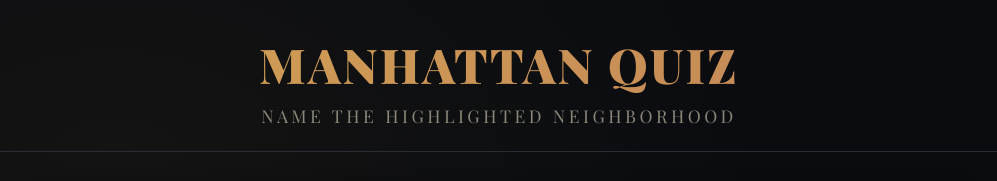
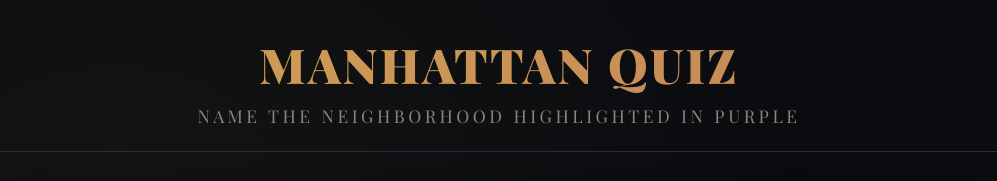
Before and after one commit to awhalaby/manhattanquiz.github.io, a plain HTML site: page index.html in a window 1280 px wide. Shown: the top 181 px of the page, without its empty margins (141-1138 px from the left). Drawn offline with nearby package versions, Linux system fonts and the light colour scheme.

Commit message:
Update index.html

```diff
--- a/index.html
+++ b/index.html
@@ -560,7 +560,7 @@
     <div class="container">
       <header>
         <h1>Manhattan Quiz</h1>
-        <p class="subtitle">Name the Highlighted Neighborhood</p>
+        <p class="subtitle">Name the Neighborhood Highlighted in Purple</p>
       </header>
 
       <div class="game-layout">
```
